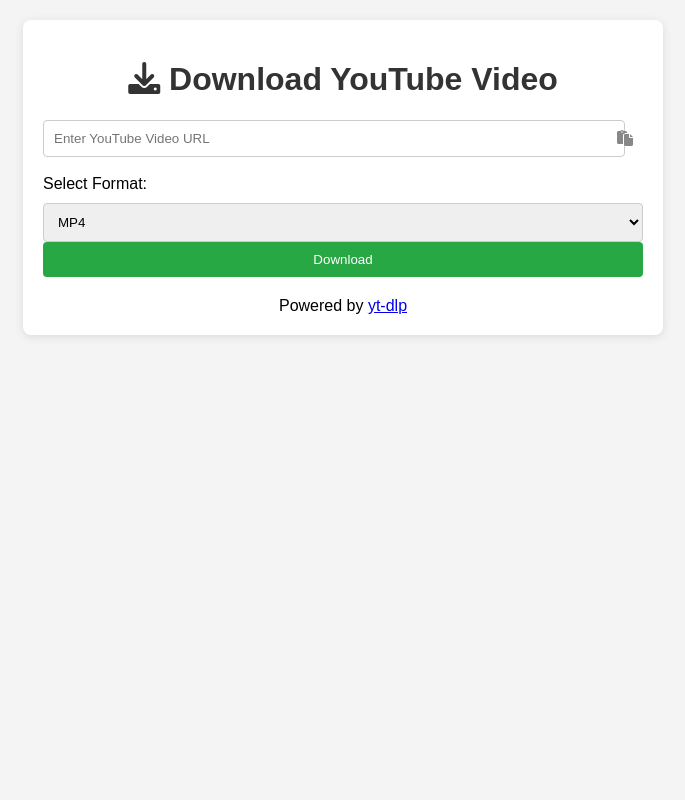
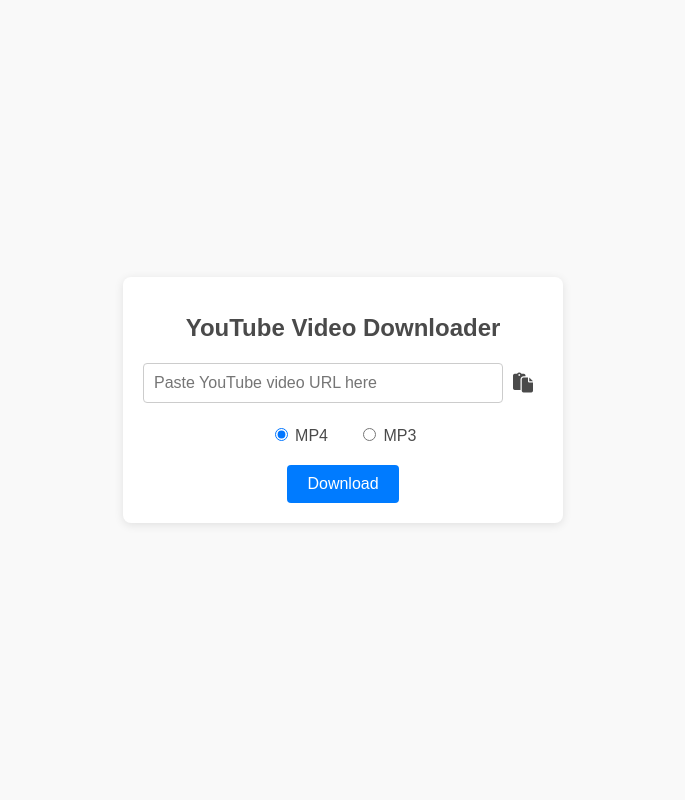
Before and after one commit to Sengkue/downloader-01, a Flask app: page / in a window 1280 px wide. Shown: the whole page, without its empty margins (297-982 px from the left). Run offline with Flask 3, Linux system fonts and the light colour scheme.

Commit message:
commit 10/10/2024 19:29:45.18

```diff
--- a/static/script.js
+++ b/static/script.js
@@ -1,26 +1,26 @@
-// Save this file as /static/script.js
-function pasteLink() {
-    navigator.clipboard.readText().then(function(text) {
-        document.getElementById('video-url').value = text;
-        toggleClearIcon(); // Show clear icon after pasting
-    }).catch(function(err) {
-        console.error('Failed to read clipboard: ', err);
+document.addEventListener("DOMContentLoaded", function () {
+    const videoUrlInput = document.getElementById("video-url");
+    const pasteButton = document.getElementById("paste-button");
+    const clearButton = document.getElementById("clear-button");
+
+    pasteButton.addEventListener("click", () => {
+        navigator.clipboard.readText()
+            .then(text => {
+                videoUrlInput.value = text;
+                clearButton.style.display = 'inline-block'; // Show clear button when text is pasted
+            })
+            .catch(err => {
+                console.error('Failed to read clipboard contents: ', err);
+            });
     });
-}
 
-function clearInput() {
-    document.getElementById('video-url').value = ''; // Clear the input field
-    toggleClearIcon(); // Hide clear icon after clearing
-}
+    clearButton.addEventListener("click", () => {
+        videoUrlInput.value = '';
+        clearButton.style.display = 'none'; // Hide clear button when input is cleared
+    });
 
-function toggleClearIcon() {
-    const inputField = document.getElementById('video-url');
-    const clearIcon = document.querySelector('.clear-icon');
-
-    // Show clear icon if the input field has value
-    if (inputField.value) {
-        clearIcon.style.display = 'block';
-    } else {
-        clearIcon.style.display = 'none';
-    }
-}
+    // Show/hide clear button based on input
+    videoUrlInput.addEventListener("input", () => {
+        clearButton.style.display = videoUrlInput.value ? 'inline-block' : 'none';
+    });
+});
--- a/static/styles.css
+++ b/static/styles.css
@@ -1,79 +1,88 @@
-/* Save this file as /static/styles.css */
 body {
-    font-family: Arial, sans-serif;
-    background-color: #f4f4f4;
+    font-family: 'Arial', sans-serif;
+    background-color: #f9f9f9;
     margin: 0;
-    padding: 20px;
+    padding: 0;
+    display: flex;
+    justify-content: center;
+    align-items: center;
+    height: 100vh;
+    color: #333;
 }
 
 .container {
-    max-width: 600px;
-    margin: auto;
     background: white;
-    padding: 20px;
     border-radius: 8px;
     box-shadow: 0 2px 10px rgba(0, 0, 0, 0.1);
+    padding: 20px;
+    width: 400px;
+    text-align: center;
 }
 
 h1 {
-    text-align: center;
-    color: #333;
+    margin-bottom: 20px;
+    font-size: 24px;
+    color: #4a4a4a;
 }
 
-.input-container {
-    position: relative;
+.input-group {
+    display: flex;
+    justify-content: space-between;
+    align-items: center;
+    margin-bottom: 20px;
 }
 
-input[type="text"] {
-    width: calc(100% - 40px);
+#video-url {
+    flex-grow: 1;
     padding: 10px;
     border: 1px solid #ccc;
     border-radius: 4px;
+    font-size: 16px;
 }
 
-.clear-icon,
-.paste-icon {
-    position: absolute;
-    right: 10px;
-    top: 10px;
+.icon-button {
+    background: none;
+    border: none;
     cursor: pointer;
-    color: #888;
+    color: #4a4a4a;
+    font-size: 20px;
+    padding: 10px;
+    transition: color 0.3s;
 }
 
-.clear-icon:hover,
-.paste-icon:hover {
-    color: #333;
+.icon-button:hover {
+    color: #007bff;
 }
 
-select {
-    width: 100%;
-    padding: 10px;
-    margin-top: 10px;
-    border: 1px solid #ccc;
-    border-radius: 4px;
+.format-group {
+    display: flex;
+    justify-content: center;
+    margin-bottom: 20px;
 }
 
-button {
-    width: 100%;
-    padding: 10px;
-    background-color: #28a745;
-    color: white;
+.format-group label {
+    margin: 0 15px;
+    font-size: 16px;
+    color: #4a4a4a;
+}
+
+.download-button {
+    padding: 10px 20px;
     border: none;
     border-radius: 4px;
+    background-color: #007bff;
+    color: white;
+    font-size: 16px;
     cursor: pointer;
+    transition: background-color 0.3s;
 }
 
-button:hover {
-    background-color: #218838;
+.download-button:hover {
+    background-color: #0056b3;
 }
 
-.error {
-    color: red;
-    text-align: center;
-    margin-top: 20px;
+.error-message {
+    color: #d9534f;
+    margin-top: 10px;
+    font-size: 14px;
 }
-
-.footer {
-    text-align: center;
-    margin-top: 20px;
-}
--- a/templates/index.html
+++ b/templates/index.html
@@ -1,4 +1,3 @@
-<!-- Save this file as /templates/index.html -->
 <!DOCTYPE html>
 <html lang="en">
 <head>
@@ -9,30 +8,34 @@
     <link rel="stylesheet" href="https://cdnjs.cloudflare.com/ajax/libs/font-awesome/6.0.0-beta3/css/all.min.css">
 </head>
 <body>
-
     <div class="container">
-        <h1><i class="fas fa-download"></i> Download YouTube Video</h1>
-        <form action="/download" method="POST">
-            <div class="input-container">
-                <input type="text" id="video-url" name="video_url" placeholder="Enter YouTube Video URL" required oninput="toggleClearIcon()">
-                <i class="fas fa-times clear-icon" onclick="clearInput()" title="Clear Input" style="display: none;"></i>
-                <i class="fas fa-paste paste-icon" onclick="pasteLink()" title="Paste URL"></i>
+        <h1>YouTube Video Downloader</h1>
+        <form id="download-form" method="POST" action="/download">
+            <div class="input-group">
+                <input type="text" id="video-url" name="video_url" placeholder="Paste YouTube video URL here" required>
+                <button type="button" class="icon-button" id="paste-button">
+                    <i class="fas fa-paste"></i>
+                </button>
+                <button type="button" class="icon-button" id="clear-button" style="display:none;">
+                    <i class="fas fa-times-circle"></i>
+                </button>
             </div>
-            <br>
-            <label for="format_choice">Select Format:</label>
-            <select id="format_choice" name="format_choice" required>
-                <option value="mp4">MP4</option>
-                <option value="mp3">MP3</option>
-            </select>
-            <br>
-            <button type="submit">Download</button>
+            <div class="format-group">
+                <label for="mp4">
+                    <input type="radio" id="mp4" name="format_choice" value="mp4" checked>
+                    MP4
+                </label>
+                <label for="mp3">
+                    <input type="radio" id="mp3" name="format_choice" value="mp3">
+                    MP3
+                </label>
+            </div>
+            <button type="submit" class="download-button">Download</button>
         </form>
         {% if error %}
-            <div class="error">{{ error }}</div>
+            <div class="error-message">{{ error }}</div>
         {% endif %}
-        <div class="footer">Powered by <a href="https://yt-dlp.org/" target="_blank">yt-dlp</a></div>
     </div>
-
     <script src="{{ url_for('static', filename='script.js') }}"></script>
 </body>
 </html>
```
